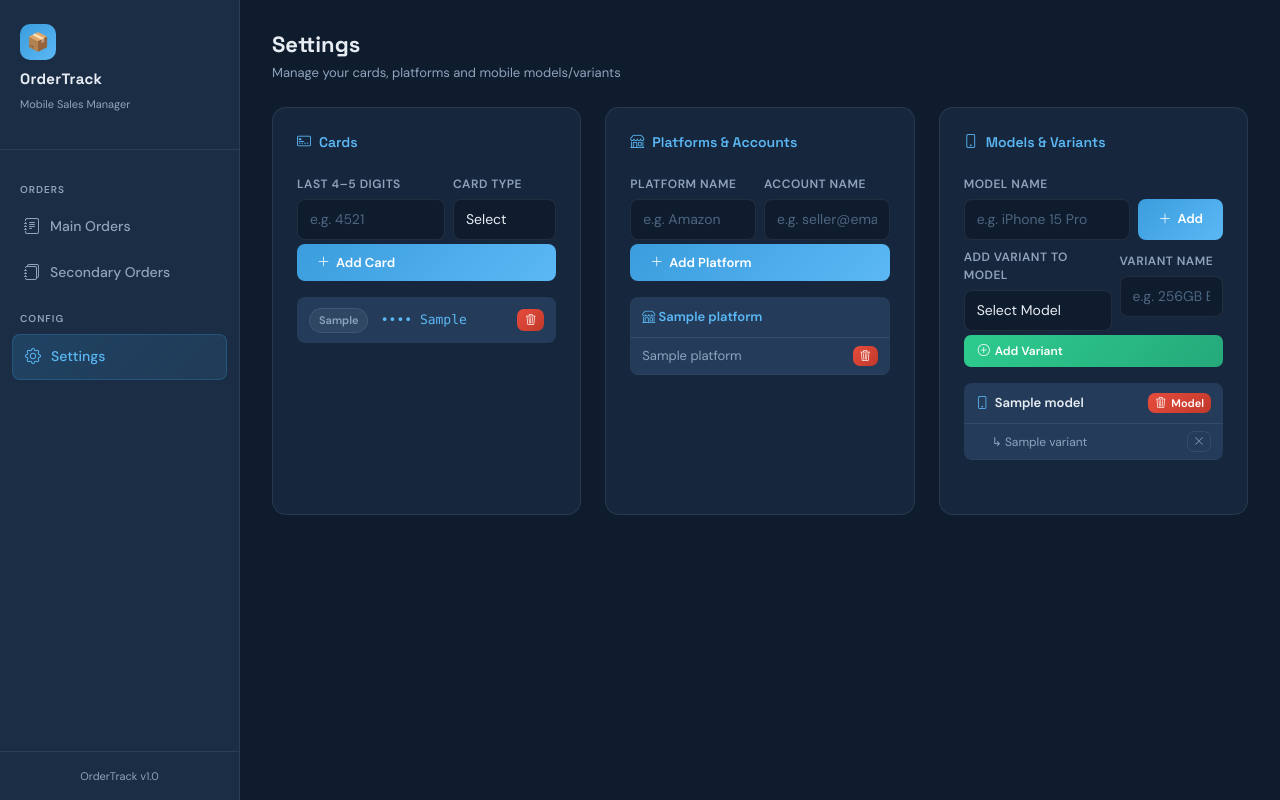
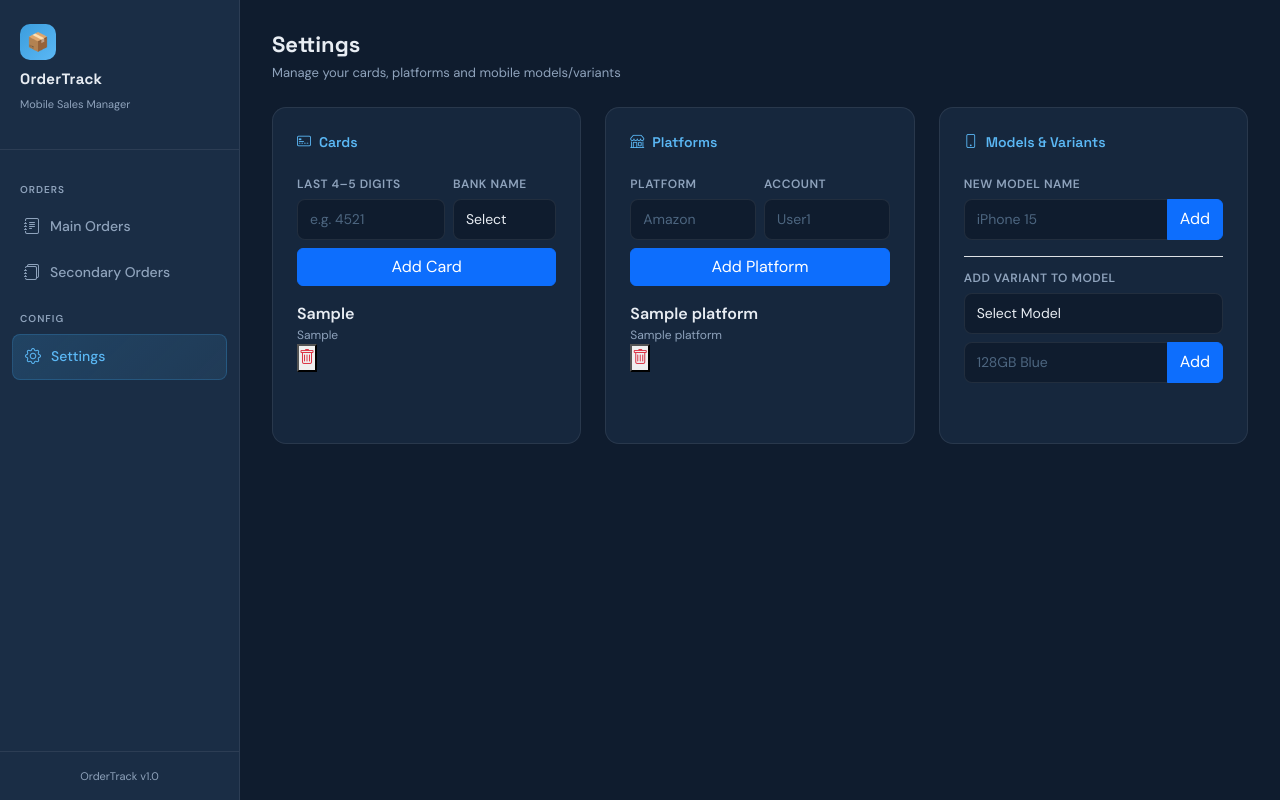
Before and after one commit to sadhukhangourab9-star/sales-tracker-made-by-claude, a Flask app: page /settings in a window 1280 px wide. Run offline with Flask 3, Linux system fonts and the light colour scheme; tables that the repository leaves empty hold one stand-in row (values such as "Sample post"); some libraries are stand-ins or nearby versions.

Commit message:
Refactor settings.html for improved card and platform UI

```diff
--- a/templates/settings.html
+++ b/templates/settings.html
@@ -11,149 +11,93 @@
 </div>
 
 <div class="row g-4">
-
-  <!-- ── CARDS ─────────────────────────────────────────────────────────── -->
   <div class="col-lg-4">
     <div class="card-panel" style="height:100%;">
       <div class="card-panel-title"><i class="bi bi-credit-card-2-front"></i> Cards</div>
-
-      <!-- Add card form -->
       <div class="row g-2 mb-3">
         <div class="col-7">
           <label class="form-label">Last 4–5 Digits</label>
           <input type="text" id="card_digits" class="form-control" placeholder="e.g. 4521" maxlength="5"/>
         </div>
         <div class="col-5">
-          <label class="form-label">Card Type</label>
+          <label class="form-label">Bank Name</label>
           <select id="card_type" class="form-select">
             <option value="">Select</option>
-            <option>Visa</option>
-            <option>Mastercard</option>
-            <option>Amex</option>
-            <option>Rupay</option>
-            <option>Discover</option>
-            <option>Other</option>
+            <option>SBI</option>
+            <option>ICICI</option>
+            <option>AXIS</option>
+            <option>BOB</option>
+            <option>FEDERAL</option>
+            <option>HDFC</option>
+            <option>IDFC</option>
+            <option>INDUSIND</option>
+            <option>KOTAK</option>
+            <option>RBL</option>
+            <option>YES</option>
+            <option>ONECARD</option>
           </select>
         </div>
-        <div class="col-12 mt-1">
-          <button class="btn-primary-custom w-100" onclick="addCard()">
-            <i class="bi bi-plus-lg"></i> Add Card
-          </button>
+        <div class="col-12 mt-2">
+          <button class="btn btn-primary w-100" onclick="addCard()">Add Card</button>
         </div>
       </div>
-
-      <!-- Cards list -->
-      <div id="cardsList" style="max-height:380px;overflow-y:auto;">
-        <div class="empty-state" style="padding:30px 10px;"><i class="bi bi-credit-card"></i><p>No cards added</p></div>
-      </div>
+      <div id="cardsList"></div>
     </div>
   </div>
 
-  <!-- ── PLATFORMS ──────────────────────────────────────────────────────── -->
   <div class="col-lg-4">
     <div class="card-panel" style="height:100%;">
-      <div class="card-panel-title"><i class="bi bi-shop"></i> Platforms & Accounts</div>
-
-      <!-- Add platform form -->
+      <div class="card-panel-title"><i class="bi bi-shop"></i> Platforms</div>
       <div class="row g-2 mb-3">
         <div class="col-6">
-          <label class="form-label">Platform Name</label>
-          <input type="text" id="plat_name" class="form-control" placeholder="e.g. Amazon"/>
+          <label class="form-label">Platform</label>
+          <input type="text" id="plat_name" class="form-control" placeholder="Amazon"/>
         </div>
         <div class="col-6">
-          <label class="form-label">Account Name</label>
-          <input type="text" id="plat_account" class="form-control" placeholder="e.g. seller@email.com"/>
+          <label class="form-label">Account</label>
+          <input type="text" id="plat_acc" class="form-control" placeholder="User1"/>
         </div>
-        <div class="col-12 mt-1">
-          <button class="btn-primary-custom w-100" onclick="addPlatform()">
-            <i class="bi bi-plus-lg"></i> Add Platform
-          </button>
+        <div class="col-12 mt-2">
+          <button class="btn btn-primary w-100" onclick="addPlatform()">Add Platform</button>
         </div>
       </div>
-
-      <!-- Platforms list -->
-      <div id="platformsList" style="max-height:380px;overflow-y:auto;">
-        <div class="empty-state" style="padding:30px 10px;"><i class="bi bi-shop"></i><p>No platforms added</p></div>
-      </div>
+      <div id="platsList"></div>
     </div>
   </div>
 
-  <!-- ── MODELS & VARIANTS ──────────────────────────────────────────────── -->
   <div class="col-lg-4">
     <div class="card-panel" style="height:100%;">
       <div class="card-panel-title"><i class="bi bi-phone"></i> Models & Variants</div>
-
-      <!-- Add model form -->
-      <div class="row g-2 mb-2">
-        <div class="col-12">
-          <label class="form-label">Model Name</label>
-          <div style="display:flex;gap:8px;">
-            <input type="text" id="model_name" class="form-control" placeholder="e.g. iPhone 15 Pro"/>
-            <button class="btn-primary-custom" style="white-space:nowrap;" onclick="addModel()">
-              <i class="bi bi-plus-lg"></i> Add
-            </button>
-          </div>
+      <div class="mb-3">
+        <label class="form-label">New Model Name</label>
+        <div class="input-group">
+          <input type="text" id="model_name" class="form-control" placeholder="iPhone 15"/>
+          <button class="btn btn-primary" onclick="addModel()">Add</button>
         </div>
       </div>
-
-      <!-- Add variant form -->
-      <div class="row g-2 mb-3">
-        <div class="col-7">
-          <label class="form-label">Add Variant to Model</label>
-          <select id="variant_model_id" class="form-select">
-            <option value="">Select Model</option>
-          </select>
-        </div>
-        <div class="col-5">
-          <label class="form-label">Variant Name</label>
-          <div style="display:flex;gap:6px;align-items:flex-end;">
-            <input type="text" id="variant_name" class="form-control" placeholder="e.g. 256GB Black"/>
-          </div>
-        </div>
-        <div class="col-12 mt-1">
-          <button class="btn-success-custom w-100" onclick="addVariant()">
-            <i class="bi bi-plus-circle"></i> Add Variant
-          </button>
+      <div class="mb-3 pt-2 border-top">
+        <label class="form-label">Add Variant to Model</label>
+        <select id="variant_model_id" class="form-select mb-2"></select>
+        <div class="input-group">
+          <input type="text" id="variant_name" class="form-control" placeholder="128GB Blue"/>
+          <button class="btn btn-primary" onclick="addVariant()">Add</button>
         </div>
       </div>
-
-      <!-- Models & variants list -->
-      <div id="modelsList" style="max-height:320px;overflow-y:auto;">
-        <div class="empty-state" style="padding:30px 10px;"><i class="bi bi-phone"></i><p>No models added</p></div>
-      </div>
+      <div id="modelsList"></div>
     </div>
   </div>
 </div>
-{% endblock %}
 
-{% block scripts %}
 <script>
-let allModels = [];
-
-async function init() {
-  await loadCards();
-  await loadPlatforms();
-  await loadModels();
-}
-
-// ── CARDS ─────────────────────────────────────────────────────────────────────
 async function loadCards() {
   const cards = await api('/api/cards');
-  const list = document.getElementById('cardsList');
-  if (!cards.length) {
-    list.innerHTML = '<div class="empty-state" style="padding:30px 10px;"><i class="bi bi-credit-card"></i><p>No cards added</p></div>';
-    return;
-  }
-  list.innerHTML = cards.map(c => `
-    <div style="display:flex;align-items:center;justify-content:space-between;
-                padding:10px 12px;background:var(--navy3);border-radius:8px;margin-bottom:8px;">
+  document.getElementById('cardsList').innerHTML = cards.map(c => `
+    <div class="list-item">
       <div>
-        ${cardBadge(c.card_type)}
-        <code style="color:var(--accent2);font-size:13px;margin-left:8px;">•••• ${c.last_digits}</code>
+        <div style="font-weight:600;">${c.last_digits}</div>
+        <div style="font-size:12px;color:var(--muted);">${c.card_type}</div>
       </div>
-      <button class="btn-danger-custom" style="padding:3px 8px;font-size:11px;" onclick="deleteCard(${c.id})">
-        <i class="bi bi-trash3"></i>
-      </button>
+      <button class="btn-icon text-danger" onclick="deleteCard(${c.id})"><i class="bi bi-trash"></i></button>
     </div>
   `).join('');
 }
@@ -161,9 +105,8 @@ async function loadCards() {
 async function addCard() {
   const digits = document.getElementById('card_digits').value.trim();
   const type   = document.getElementById('card_type').value;
-  if (!digits || !type) { showToast('Fill both fields', 'error'); return; }
-  const res = await api('/api/cards', 'POST', {card_type: type, last_digits: digits});
-  if (res.error) { showToast(res.error, 'error'); return; }
+  if (!digits || !type) { showToast('Enter digits and select bank', 'error'); return; }
+  await api('/api/cards', 'POST', {last_digits: digits, card_type: type});
   document.getElementById('card_digits').value = '';
   document.getElementById('card_type').value = '';
   showToast('Card added!');
@@ -171,111 +114,65 @@ async function addCard() {
 }
 
 async function deleteCard(id) {
-  if (!confirm('Remove this card?')) return;
+  if (!confirm('Delete this card?')) return;
   await api(`/api/cards/${id}`, 'DELETE');
-  showToast('Card removed.');
+  showToast('Card deleted.');
   loadCards();
 }
 
-// ── PLATFORMS ─────────────────────────────────────────────────────────────────
 async function loadPlatforms() {
   const plats = await api('/api/platforms');
-  const list = document.getElementById('platformsList');
-  if (!plats.length) {
-    list.innerHTML = '<div class="empty-state" style="padding:30px 10px;"><i class="bi bi-shop"></i><p>No platforms added</p></div>';
-    return;
-  }
-  // Group by platform name
-  const grouped = {};
-  plats.forEach(p => {
-    if (!grouped[p.platform_name]) grouped[p.platform_name] = [];
-    grouped[p.platform_name].push(p);
-  });
-
-  list.innerHTML = Object.entries(grouped).map(([name, entries]) => `
-    <div style="background:var(--navy3);border-radius:8px;margin-bottom:10px;overflow:hidden;">
-      <div style="padding:10px 12px;border-bottom:1px solid var(--border);
-                  font-size:13px;font-weight:600;color:var(--accent2);">
-        <i class="bi bi-shop"></i> ${name}
+  document.getElementById('platsList').innerHTML = plats.map(p => `
+    <div class="list-item">
+      <div>
+        <div style="font-weight:600;">${p.platform_name}</div>
+        <div style="font-size:12px;color:var(--muted);">${p.account_name}</div>
       </div>
-      ${entries.map(e => `
-        <div style="display:flex;align-items:center;justify-content:space-between;
-                    padding:8px 12px;border-bottom:1px solid rgba(255,255,255,0.04);">
-          <span style="font-size:13px;color:var(--muted);">${e.account_name}</span>
-          <button class="btn-danger-custom" style="padding:2px 7px;font-size:11px;" onclick="deletePlatform(${e.id})">
-            <i class="bi bi-trash3"></i>
-          </button>
-        </div>
-      `).join('')}
+      <button class="btn-icon text-danger" onclick="deletePlatform(${p.id})"><i class="bi bi-trash"></i></button>
     </div>
   `).join('');
 }
 
 async function addPlatform() {
-  const name    = document.getElementById('plat_name').value.trim();
-  const account = document.getElementById('plat_account').value.trim();
-  if (!name || !account) { showToast('Fill both fields', 'error'); return; }
-  const res = await api('/api/platforms', 'POST', {platform_name: name, account_name: account});
-  if (res.error) { showToast(res.error, 'error'); return; }
+  const name = document.getElementById('plat_name').value.trim();
+  const acc  = document.getElementById('plat_acc').value.trim();
+  if (!name || !acc) { showToast('Enter both fields', 'error'); return; }
+  await api('/api/platforms', 'POST', {platform_name: name, account_name: acc});
   document.getElementById('plat_name').value = '';
-  document.getElementById('plat_account').value = '';
+  document.getElementById('plat_acc').value = '';
   showToast('Platform added!');
   loadPlatforms();
 }
 
 async function deletePlatform(id) {
-  if (!confirm('Remove this platform/account?')) return;
+  if (!confirm('Delete this platform?')) return;
   await api(`/api/platforms/${id}`, 'DELETE');
-  showToast('Removed.');
+  showToast('Platform deleted.');
   loadPlatforms();
 }
 
-// ── MODELS & VARIANTS ─────────────────────────────────────────────────────────
 async function loadModels() {
-  allModels = await api('/api/models');
+  const models = await api('/api/models');
+  const sel = document.getElementById('variant_model_id');
+  sel.innerHTML = '<option value="">Select Model</option>' +
+    models.map(m => `<option value="${m.id}">${m.model_name}</option>`).join('');
   renderModels();
-  // Populate variant model selector
-  const sel = document.getElementById('variant_model_id');
-  sel.innerHTML = '<option value="">Select Model</option>';
-  allModels.forEach(m => {
-    const opt = document.createElement('option');
-    opt.value = m.id;
-    opt.textContent = m.model_name;
-    sel.appendChild(opt);
-  });
 }
 
 async function renderModels() {
-  const list = document.getElementById('modelsList');
-  if (!allModels.length) {
-    list.innerHTML = '<div class="empty-state" style="padding:30px 10px;"><i class="bi bi-phone"></i><p>No models added</p></div>';
-    return;
-  }
-  // Load variants for each model
-  const items = await Promise.all(allModels.map(async m => {
-    const variants = await api(`/api/variants/by-model/${m.id}`);
-    return {model: m, variants};
-  }));
-  list.innerHTML = items.map(({model, variants}) => `
-    <div style="background:var(--navy3);border-radius:8px;margin-bottom:10px;overflow:hidden;">
-      <div style="display:flex;align-items:center;justify-content:space-between;
-                  padding:10px 12px;border-bottom:1px solid var(--border);">
-        <span style="font-size:13px;font-weight:600;color:var(--text);">
-          <i class="bi bi-phone" style="color:var(--accent2);margin-right:6px;"></i>${model.model_name}
-        </span>
-        <button class="btn-danger-custom" style="padding:2px 7px;font-size:11px;" onclick="deleteModel(${model.id})">
-          <i class="bi bi-trash3"></i> Model
-        </button>
+  const data = await api('/api/models-with-variants');
+  document.getElementById('modelsList').innerHTML = data.map(m => `
+    <div class="model-group">
+      <div class="model-header">
+        <span>${m.model_name}</span>
+        <button class="btn-icon text-danger" onclick="deleteModel(${m.id})"><i class="bi bi-trash"></i></button>
       </div>
-      ${variants.length ? variants.map(v => `
-        <div style="display:flex;align-items:center;justify-content:space-between;
-                    padding:7px 12px 7px 28px;border-bottom:1px solid rgba(255,255,255,0.04);">
-          <span style="font-size:12px;color:var(--muted);">↳ ${v.variant_name}</span>
-          <button class="btn-outline-custom" style="padding:2px 6px;font-size:10px;" onclick="deleteVariant(${v.id})">
-            <i class="bi bi-x-lg"></i>
-          </button>
+      ${m.variants.length ? m.variants.map(v => `
+        <div class="variant-item">
+          <span>${v.variant_name}</span>
+          <button class="btn-icon text-danger" style="font-size:10px;" onclick="deleteVariant(${v.id})"><i class="bi bi-x-lg"></i></button>
         </div>
-      `).join('') : `<div style="padding:8px 28px;font-size:12px;color:var(--muted);">No variants yet</div>`}
+      `).join('') : `<div style="padding:8px 28px;font-size:12px;color:var(--muted);\">No variants yet</div>`}
     </div>
   `).join('');
 }
@@ -309,12 +206,11 @@ async function deleteModel(id) {
 }
 
 async function deleteVariant(id) {
-  if (!confirm('Delete this variant?')) return;
   await api(`/api/variants/${id}`, 'DELETE');
   showToast('Variant deleted.');
   await renderModels();
 }
 
-init();
+window.onload = () => { loadCards(); loadPlatforms(); loadModels(); };
 </script>
 {% endblock %}
```
